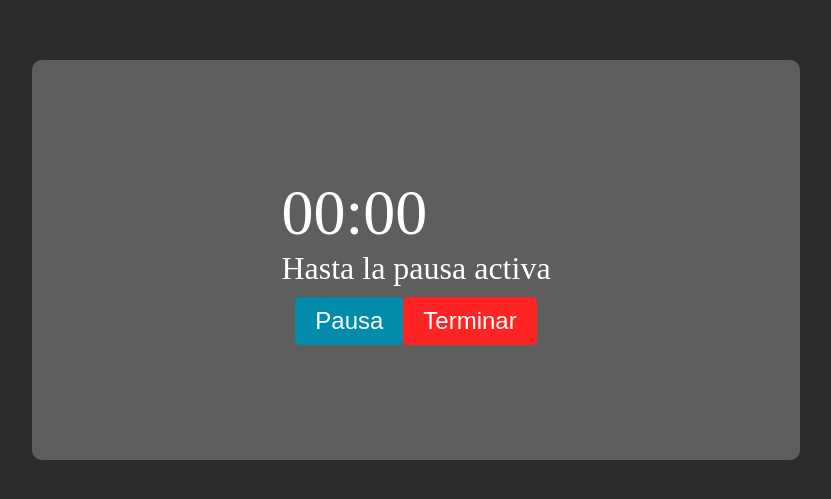
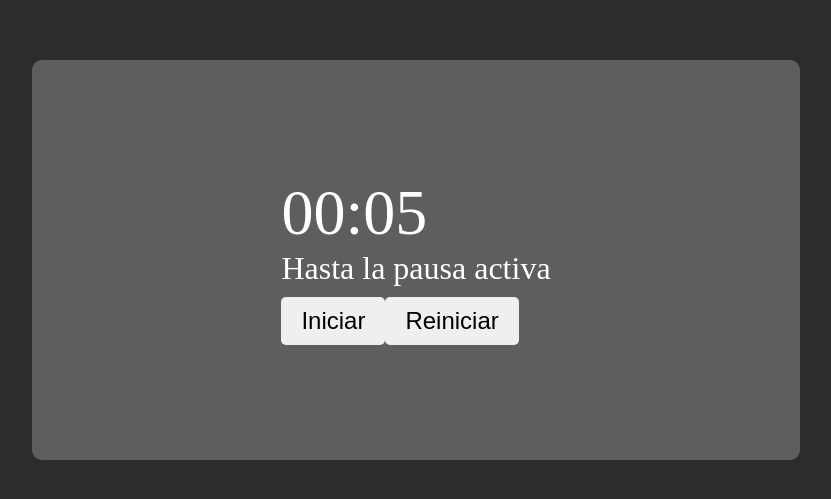
Before and after one commit to isrameve/breaky-react, a React (Vite) app: page / in a window 1280 px wide. Shown: the part 145-644 px from the top of the page, without its empty margins (224-1055 px from the left). Built offline with nearby package versions, Linux system fonts and the light colour scheme.

Commit message:
the main component Timer.jsx is now functional

```diff
--- a/src/App.jsx
+++ b/src/App.jsx
@@ -17,10 +17,12 @@ function App() {
           <Timer
             className={"timerWorking"}
             id={"timer"}
-            timerUp={"Hasta la pausa activa"}
+            timerPurpose={"Hasta la pausa activa"}
+            // initialTime={30}
+            onTimerEnd={() => alert("Acabó el tiempo")} //Ejecuta la acción cuando el tiempo llega a su fin
           />
 
-          <ContainerCenter
+          {/* <ContainerCenter
             className={"containerButtonsTimerOn"}
             id={"container-buttons-timer-on"}
           >
@@ -34,7 +36,7 @@ function App() {
               id={"stop-button"}
               label={"Terminar"}
             />
-          </ContainerCenter>
+          </ContainerCenter> */}
         </TimerCard>
       </FullCenterSection>
     </div>
--- a/src/components/Timer.jsx
+++ b/src/components/Timer.jsx
@@ -1,8 +1,49 @@
-function Timer({ className, id, timerUp }) {
+import React, { useState, useEffect, useCallback } from "react";
+
+const formatTime = (secs) => {
+  const minutes = Math.floor(secs / 60)
+    .toString()
+    .padStart(2, "0");
+  const seconds = (secs % 60).toString().padStart(2, "0");
+
+  return `${minutes}:${seconds}`;
+};
+
+function Timer({ className, id, timerPurpose, initialTime = 5, onTimerEnd }) {
+  //initialTime recordar cambiar a *60 para obtener minutos
+  const [timeLeft, setTimeLeft] = useState(initialTime);
+  const [isActive, setIsActive] = useState(false);
+
+  useEffect(() => {
+    let timerInterval;
+
+    if (isActive && timeLeft > 0) {
+      timerInterval = setInterval(() => {
+        setTimeLeft((prev) => prev - 1);
+      }, 1000);
+      console.log(timeLeft);
+    } else if (timeLeft === 0 && isActive) {
+      setIsActive(false);
+      onTimerEnd?.(); //Callback al terminar
+    }
+    return () => clearInterval(timerInterval);
+  }, [isActive, timeLeft, onTimerEnd]);
+
+  // Controladores
+  const startTimer = useCallback(() => setIsActive(true), []);
+  const pauseTimer = useCallback(() => setIsActive(false), []);
+  const resetTimer = useCallback(() => setTimeLeft(initialTime), [initialTime]);
+
   return (
     <div className={className}>
-      <h2 id={id}>00:00</h2>
-      <h3>{timerUp}</h3>
+      <h2 id={id}>{formatTime(timeLeft)}</h2>
+      <h3>{timerPurpose}</h3>
+      <div className="timer-controls">
+        <button onClick={isActive ? pauseTimer : startTimer}>
+          {isActive ? "Pausar" : "Iniciar"}
+        </button>
+        <button onClick={resetTimer}>Reiniciar</button>
+      </div>
     </div>
   );
 }
```
